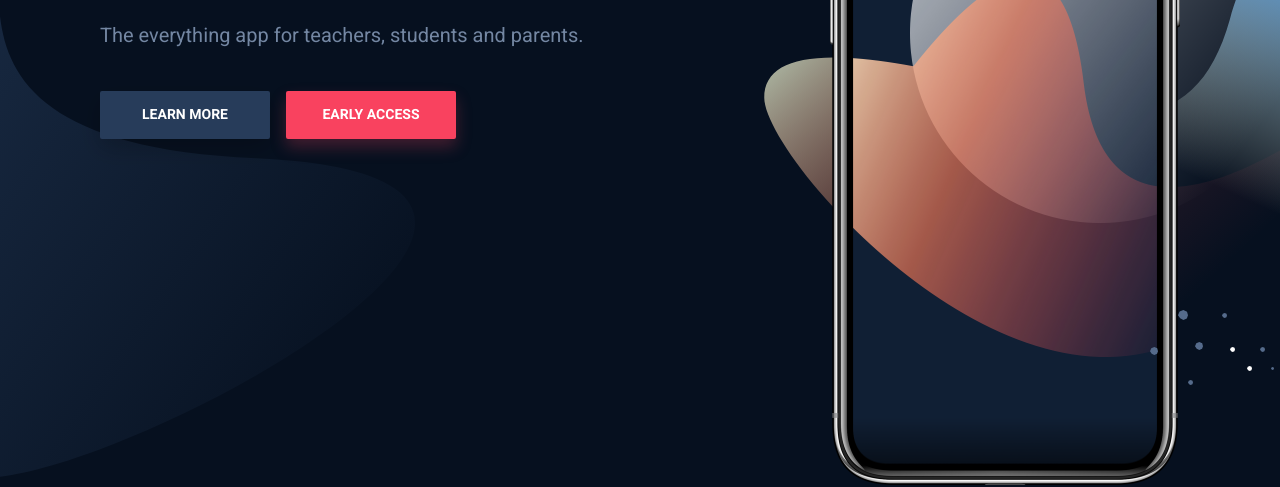
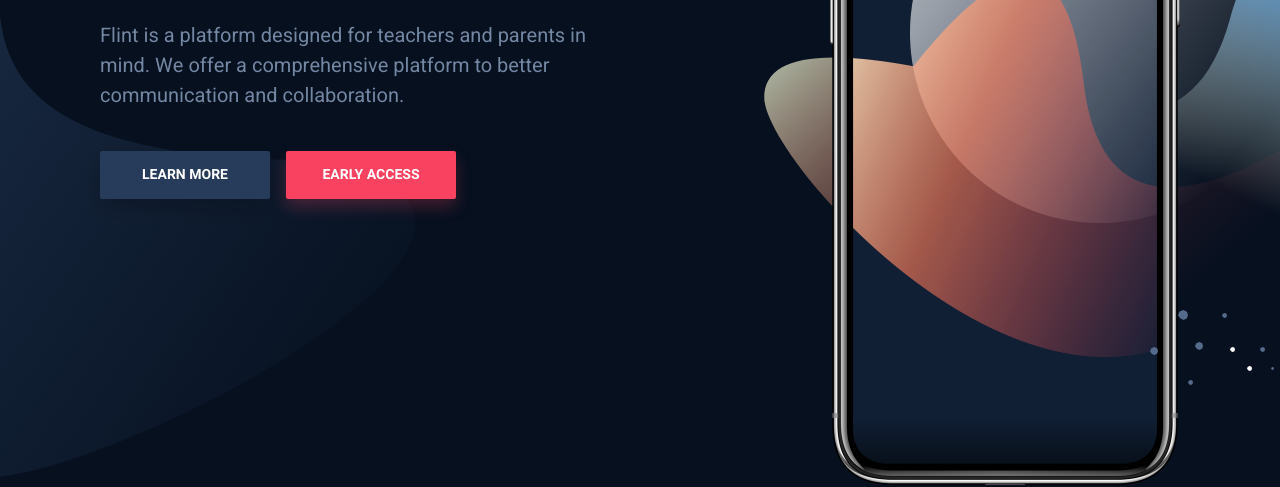
Before and after one commit to FlintEducation/website, a plain HTML site: page index.html in a window 1280 px wide. Shown: the part 319-806 px from the top of the page. Drawn offline with nearby package versions, Linux system fonts and the light colour scheme.

Commit message:
Update index.html

```diff
--- a/index.html
+++ b/index.html
@@ -31,7 +31,7 @@
                     <div class="hero-inner">
 						<div class="hero-copy">
 	                        <h1 class="hero-title mt-0">Flint: The Everything App for Education</h1>
-	                        <p class="hero-paragraph">The everything app for teachers, students and parents.</p>
+	                        <p class="hero-paragraph">Flint is a platform designed for teachers and parents in mind. We offer a comprehensive platform to better communication and collaboration.</p>
 	                        <div class="hero-cta"><a class="button button-shadow" href="#">Learn more</a><a class="button button-primary button-shadow" href="#">Early access</a></div>
 						</div>
 						<div class="hero-app">
```
